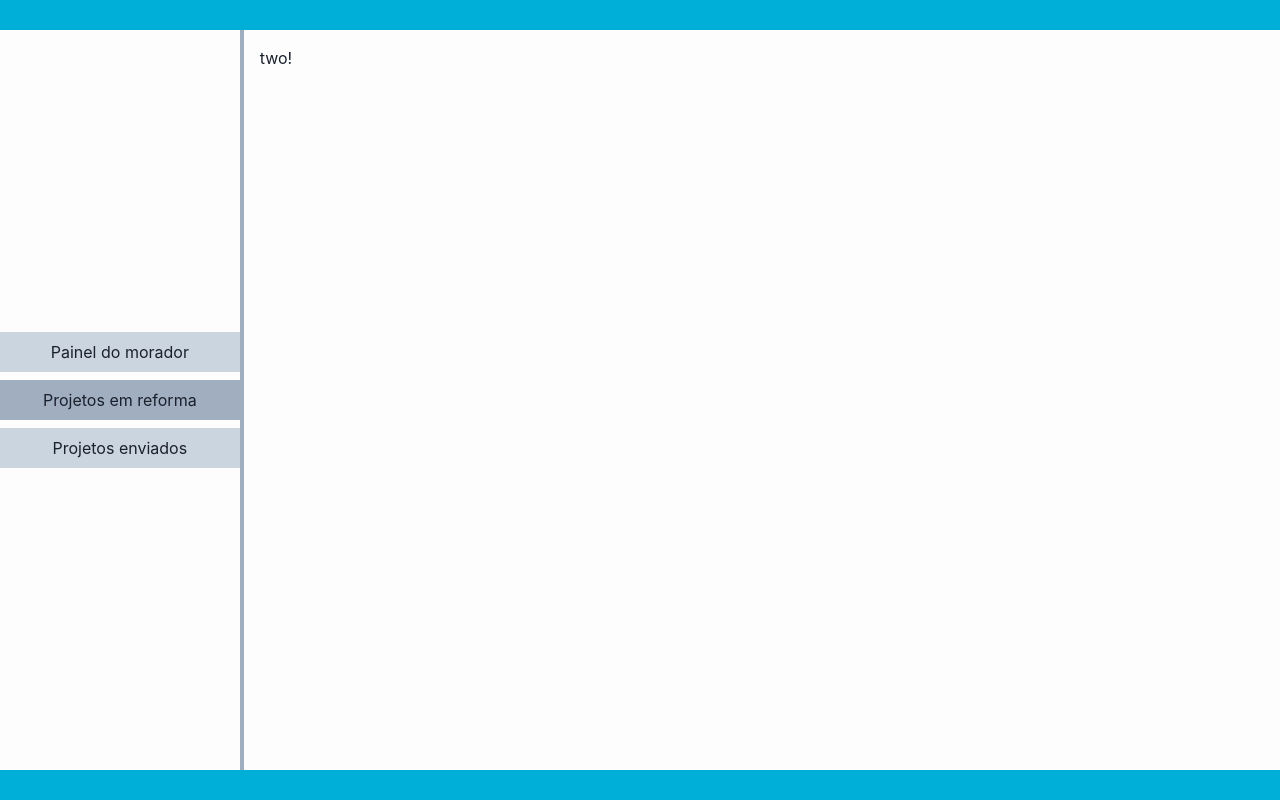
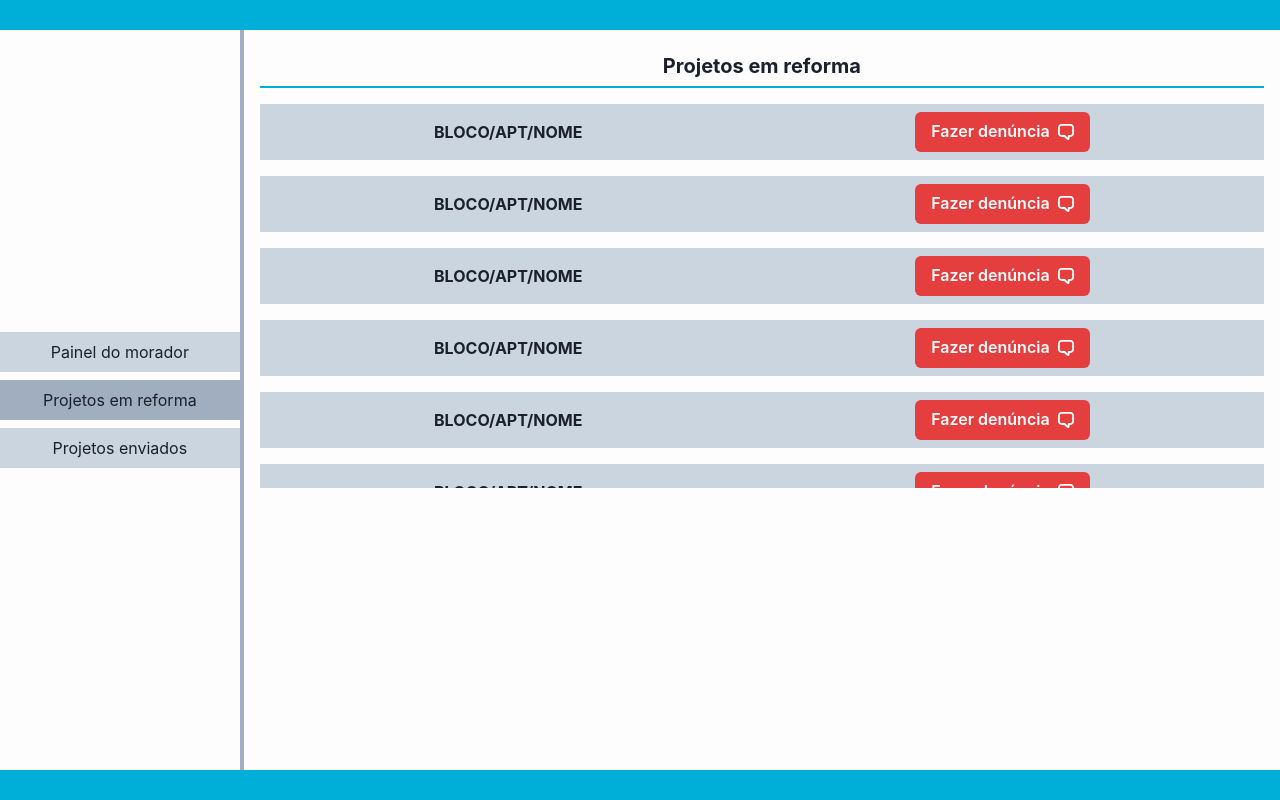
Before and after one commit to TYTO-code/Condominium, a React (Vite) app: page / in a window 1280 px wide. Both pictures are taken after a click on the tab "Projetos em reforma". Built offline with nearby package versions, Linux system fonts and the light colour scheme.

Commit message:
feat: add RenovationProjects

```diff
--- a/src/components/ProjectBox/index.tsx
+++ b/src/components/ProjectBox/index.tsx
@@ -1,5 +1,19 @@
-import { CheckIcon, InfoIcon, CloseIcon } from '@chakra-ui/icons';
-import { Box, Button, Center, Flex, Text, Tooltip } from '@chakra-ui/react';
+import { CheckIcon, InfoIcon } from '@chakra-ui/icons';
+import {
+  Button,
+  Center,
+  Flex,
+  Text,
+  Tooltip,
+  useDisclosure,
+  Modal,
+  ModalOverlay,
+  ModalContent,
+  ModalHeader,
+  ModalFooter,
+  ModalBody,
+  ModalCloseButton
+} from '@chakra-ui/react';
 import './styles.css';
 
 interface ProjectBoxProps {
@@ -7,6 +21,7 @@ interface ProjectBoxProps {
   title: string;
 }
 function ProjectBox({ children, title }: ProjectBoxProps): JSX.Element {
+  const { isOpen, onOpen, onClose } = useDisclosure();
   return (
     <Flex
       w="100%"
@@ -17,8 +32,25 @@ function ProjectBox({ children, title }: ProjectBoxProps): JSX.Element {
       alignItems="center"
       bg="gray.300"
     >
+      <Modal isOpen={isOpen} onClose={onClose}>
+        <ModalOverlay />
+        <ModalContent>
+          <ModalHeader>Funcionários</ModalHeader>
+          <ModalCloseButton />
+          <ModalBody>
+            <h1>INFORMAÇÕES</h1>
+          </ModalBody>
+
+          <ModalFooter>
+            <Button colorScheme="blue" mr={3} onClick={onClose}>
+              Close
+            </Button>
+            <Button variant="ghost">Action</Button>
+          </ModalFooter>
+        </ModalContent>
+      </Modal>
       <Text as="b">{title}</Text>
-      <Button>Ver funcionários</Button>
+      <Button onClick={onOpen}>Ver funcionários</Button>
       <Tooltip
         label="Prazo e dias em obra"
         aria-label="Tooltip contendo prazo e dias"
@@ -44,7 +76,7 @@ function ProjectBox({ children, title }: ProjectBoxProps): JSX.Element {
           <CloseIcon />
         </Center>
       </Tooltip> */}
-      <Tooltip label="Projeto aprovado" aria-label="Projeto aprovado">
+      {/* <Tooltip label="Projeto aprovado" aria-label="Projeto aprovado">
         <Center
           className="shadow"
           w="50px"
@@ -54,7 +86,7 @@ function ProjectBox({ children, title }: ProjectBoxProps): JSX.Element {
         >
           <CheckIcon />
         </Center>
-      </Tooltip>
+      </Tooltip> */}
     </Flex>
   );
 }
--- /dev/null
+++ b/src/components/RenovationProjects/index.tsx
@@ -0,0 +1,28 @@
+import { Box, Flex } from '@chakra-ui/react';
+
+import PanelHeader from '../PanelHeader';
+import RenovationProjectBox from '../RenovationProjectBox';
+
+interface RenovationProjectsProps {
+  children?: JSX.Element;
+}
+function RenovationProjects({
+  children
+}: RenovationProjectsProps): JSX.Element {
+  return (
+    <Flex direction="column" h="100%" justifyContent="center">
+      <PanelHeader title="Projetos em reforma" />
+      <Box h="400px" overflowY="auto">
+        <RenovationProjectBox title="BLOCO/APT/NOME" />
+        <RenovationProjectBox title="BLOCO/APT/NOME" />
+        <RenovationProjectBox title="BLOCO/APT/NOME" />
+        <RenovationProjectBox title="BLOCO/APT/NOME" />
+        <RenovationProjectBox title="BLOCO/APT/NOME" />
+        <RenovationProjectBox title="BLOCO/APT/NOME" />
+        <RenovationProjectBox title="BLOCO/APT/NOME" />
+      </Box>
+    </Flex>
+  );
+}
+
+export default RenovationProjects;
--- a/src/pages/ResidentsPanel/index.tsx
+++ b/src/pages/ResidentsPanel/index.tsx
@@ -17,6 +17,7 @@ import {
 
 import InputFileUpload from '../../components/InputFileUpload';
 import PanelHeader from '../../components/PanelHeader';
+import RenovationProjects from '../../components/RenovationProjects';
 import SubmittedProjects from '../../components/SubmittedProjects';
 
 function ResidentsPanel(): JSX.Element {
@@ -173,7 +174,7 @@ function ResidentsPanel(): JSX.Element {
             </Flex>
           </TabPanel>
           <TabPanel>
-            <p>two!</p>
+            <RenovationProjects />
           </TabPanel>
           <TabPanel h="100%">
             <SubmittedProjects />
```
